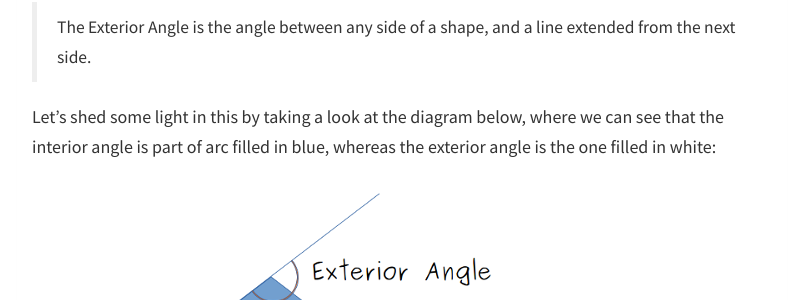
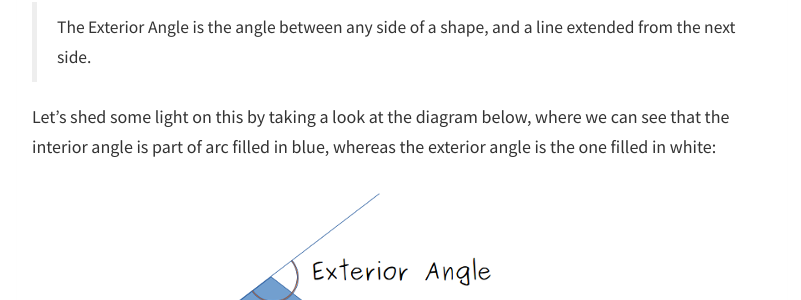
Before and after one commit to jagui/jagui.github.io, a Jekyll site: the page built from _posts/2017-03-28-polygon-gyro-tracker.md, in a window 1280 px wide and 900 px high, scrolled down 1606 px. Shown: the part 155-455 px from the top of the window, without its empty margins (238-1039 px from the left). Built offline with Jekyll 4.4.1, drawn with Linux system fonts in a browser that asks for light colours; nearby versions of some CDN libraries; emoji names are drawn with the system emoji font; comment, search, counter and statistics services are not loaded; some of the changed text lies outside the part shown.

Commit message:
fixes some typos

```diff
--- a/_posts/2017-03-28-polygon-gyro-tracker.md
+++ b/_posts/2017-03-28-polygon-gyro-tracker.md
@@ -33,7 +33,7 @@ Once the students have completed the table with the polygons from the triangle t
 As per this (somewhat obscure) [definition](https://www.mathsisfun.com/geometry/exterior-angles.html),
 >The Exterior Angle is the angle between any side of a shape, and a line extended from the next side.
 
-Let's shed some light in this by taking a look at the diagram below, where we can see that the interior angle is part of arc filled in blue, whereas the exterior angle is the one filled in white:
+Let's shed some light on this by taking a look at the diagram below, where we can see that the interior angle is part of arc filled in blue, whereas the exterior angle is the one filled in white:
 ![Exterior Angle]({{ site.baseurl }}/assets/polygon-gyro-tracker/exterior-angle.png){: .responsive-image }
 
 Before moving forward, let's pause for a second and make a few experiments involving these angles:
```
Also changed, not shown: other parts of _posts/2017-03-28-polygon-gyro-tracker.md (+1 -1 lines).
